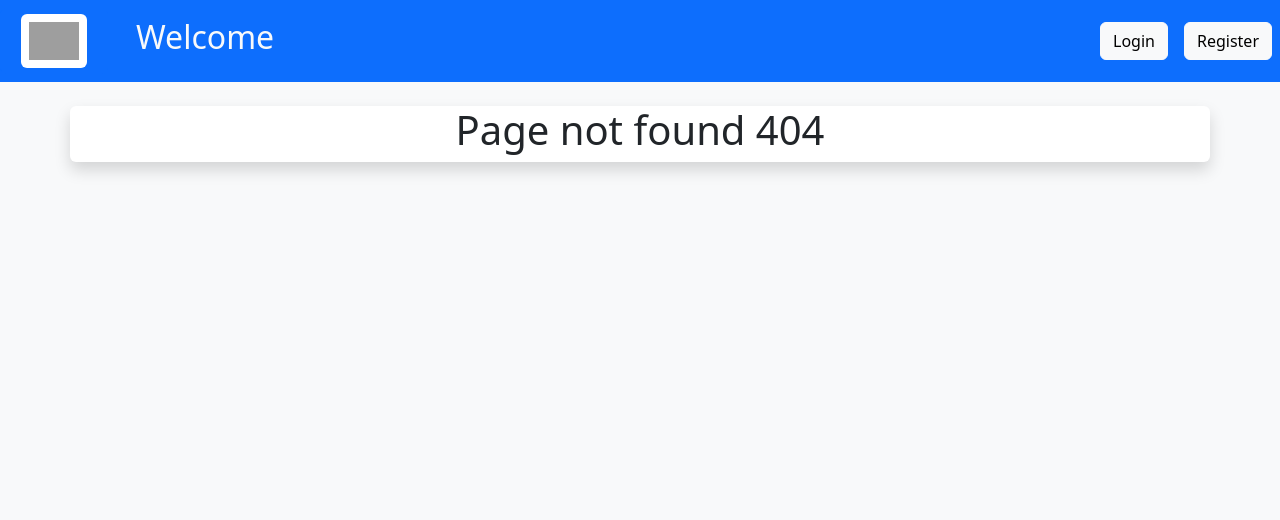
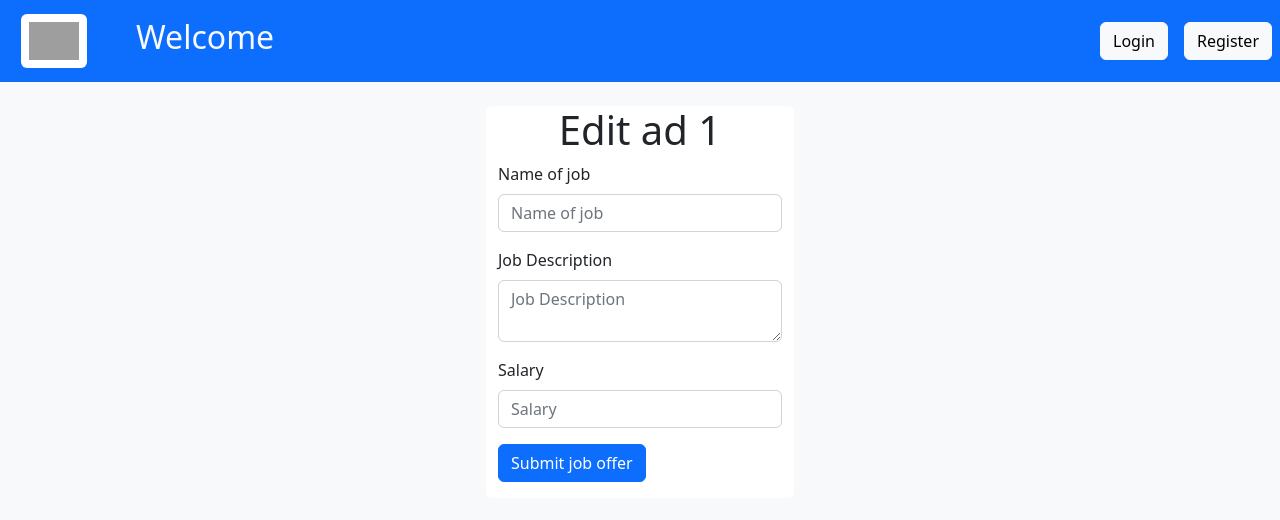
Before and after one commit to Justxs/HR-Platform-ISP, a React (Vite) app in the folder front-end/: page /jobsad/edit/1 in a window 1280 px wide. Before the commit this address had no page. Shown: the top 520 px of the page. Built offline with nearby package versions, Linux system fonts and the light colour scheme; grey boxes are pictures that could not be loaded.

Commit message:
name changes

```diff
--- a/front-end/pages/CreateRecruiterAccountPage.jsx
+++ b/front-end/pages/CreateRecruiterAccountPage.jsx
@@ -53,7 +53,7 @@ function CreateRecruiterAccountPage() {
 
   return (
     <div className="shadow container w-50 p-3 bg-white rounded">
-      <h1 className="text-center">Create an account</h1>
+      <h1 className="text-center">Create a recruiter account</h1>
       <Form onSubmit={handleSubmit}>
         <Row>
         <Col>
--- a/front-end/pages/JobAdEditPage.jsx
+++ b/front-end/pages/JobAdEditPage.jsx
@@ -34,7 +34,7 @@ function JobAdEdit() {
 
   return (
     <div className="container w-25 bg-white rounded">
-      <h1 className="text-center">Create a job ad</h1>
+      <h1 className="text-center">Edit ad {params.id}</h1>
       <Form onSubmit={handleSubmit}>
           <Form.Group className="mb-3" controlId="Reister">
             <Form.Label>Name of job</Form.Label>
--- a/front-end/src/AppRoutes.jsx
+++ b/front-end/src/AppRoutes.jsx
@@ -47,7 +47,7 @@ function AppRoutes() {
         <Route path="jobOffer" element={<JobOfferPage />} />
         <Route path="createAccount" element={<CreateRecruiterAccountPage />} />
         <Route path="job" element={<JobAdPage />} />
-        <Route path="jobsad/:id" element={<JobAdEditPage />} />
+        <Route path="jobsad/edit/:id" element={<JobAdEditPage />} />
         <Route path="jobsad-view/:id" element={<JobAdView />} />
         <Route path="job/create" element={<JobOfferCreate />} />
         {/*</Route>*/}
```
